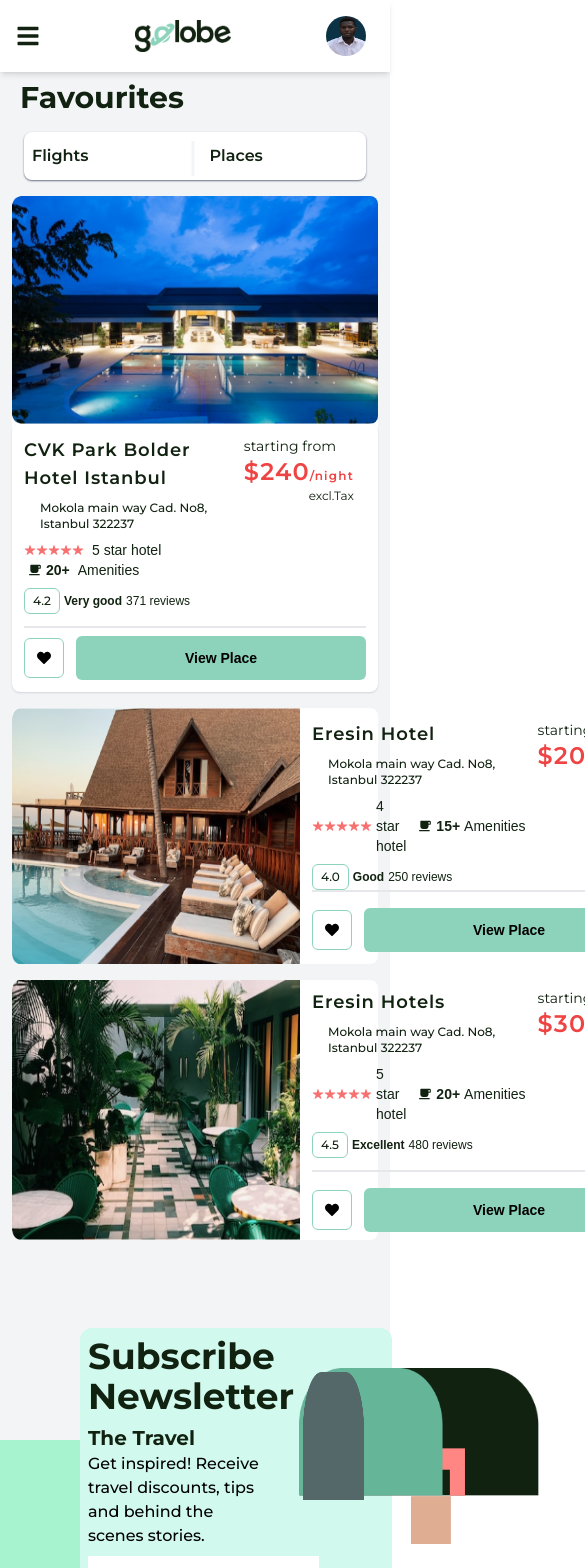
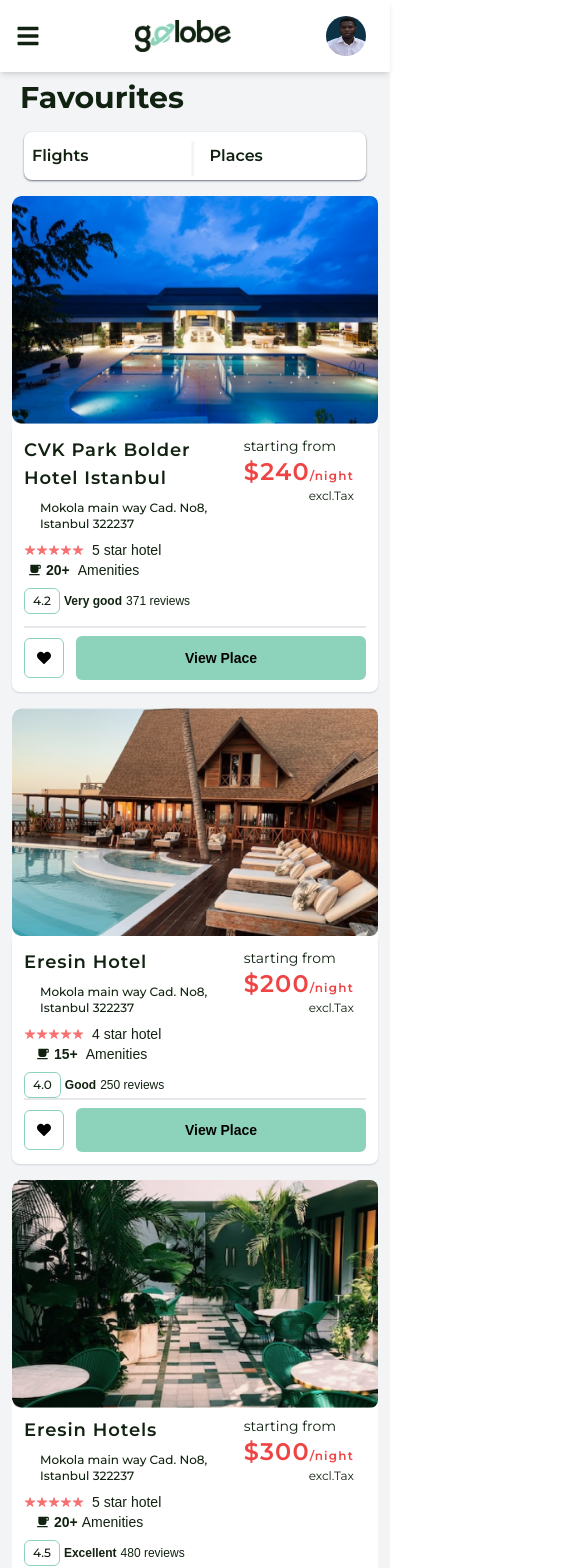
Before and after one commit to Heritagify/Travelling-Website, a React (Vite) app: page /favorites in a window 390 px wide. Shown: the top 1568 px of the page, 585 px wide, since content can reach past the window. Built offline with nearby package versions, Linux system fonts and the light colour scheme; some icons are missing; a web font is replaced by a local one.

Commit message:
responsiveness

```diff
--- a/src/HotelFlows/Favorite.jsx
+++ b/src/HotelFlows/Favorite.jsx
@@ -71,24 +71,26 @@
             </div>
           </div>
           {/* -----------2------------ */}
-          <div className="flex bg-white rounded-lg">
+          <div className="md:flex bg-white rounded-lg">
             <img
               src={Eresin}
               alt="Eresin Hotel"
-              className="w-72 h-fill"
+              className="md:w-72 md:h-fill rounded-lg md:rounded"
             />
-            <div className="w-full p-3 space-y-4 rounded-lg">
+            <div className="w-full p-3 space-y-2 shadow-sm shadow-gray-300 rounded-lg">
               <div className="border-b-2 text-blackGreen leading-9 w-full">
                 <div className="flex justify-between">
                   <div className="space-y-2">
                     <h1 className="font-semibold font-monts text-lg tracking-wider">Eresin Hotel</h1>
                     <span className="flex font-medium font-monts items-center text-xs gap-1"><FaLocationDot />Mokola main way Cad. No8, Istanbul 322237</span>
-                    <div className="flex space-x-1 items-center">
+                    <div className="sm:flex space-x-1 items-center">
+                      <div className='flex gap-2 items-center'>
                         <div className="flex text-xs text-red-400">
                           <IoIosStar /><IoIosStar /><IoIosStar /><IoIosStar /><IoIosStar />
                         </div>
                         <p className="text-sm font-medium">4 star hotel</p>
-                      <p className="flex gap-1 text-sm mx-5">
+                      </div>
+                      <p className="flex gap-2 text-sm mx-5">
                         <span className="flex ml-2 font-semibold gap-1 items-center"><RiCupFill /> 15+</span>Amenities
                       </p>
                     </div>
@@ -112,11 +114,11 @@
             </div>
           </div>
           {/* ---------------------3---------------- */}
-          <div className="flex bg-white rounded-lg">
+          <div className="md:flex bg-white rounded-lg">
             <img
               src={Eresin2}
               alt="Eresin Hotels"
-              className="w-72 h-fill"
+              className="md:w-72 md:h-fill rounded-lg md:rounded"
             />
             <div className="w-full p-3 py-2 space-y-4 rounded-lg">
               <div className="pb-3 border-b-2 text-blackGreen leading-9 w-full">
@@ -124,11 +126,13 @@
                   <div className="space-y-2">
                     <h1 className="font-semibold font-monts text-lg tracking-wider">Eresin Hotels</h1>
                     <span className="flex font-medium font-monts items-center text-xs gap-1"><FaLocationDot />Mokola main way Cad. No8, Istanbul 322237</span>
-                    <div className="flex space-x-1 items-center">
+                    <div className="sm:flex space-x-1 items-center">
+                      <div className='flex gap-2 items-center'>
                         <div className="flex text-xs text-red-400">
                           <IoIosStar /><IoIosStar /><IoIosStar /><IoIosStar /><IoIosStar />
                         </div>
                         <p className="text-sm font-medium">5 star hotel</p>
+                      </div>
                       <p className="flex gap-1 text-sm mx-5">
                         <span className="flex ml-2 font-semibold gap-1 items-center"><RiCupFill /> 20+</span>Amenities
                       </p>
```
Lines whose indentation alone changed are shown as unchanged.
